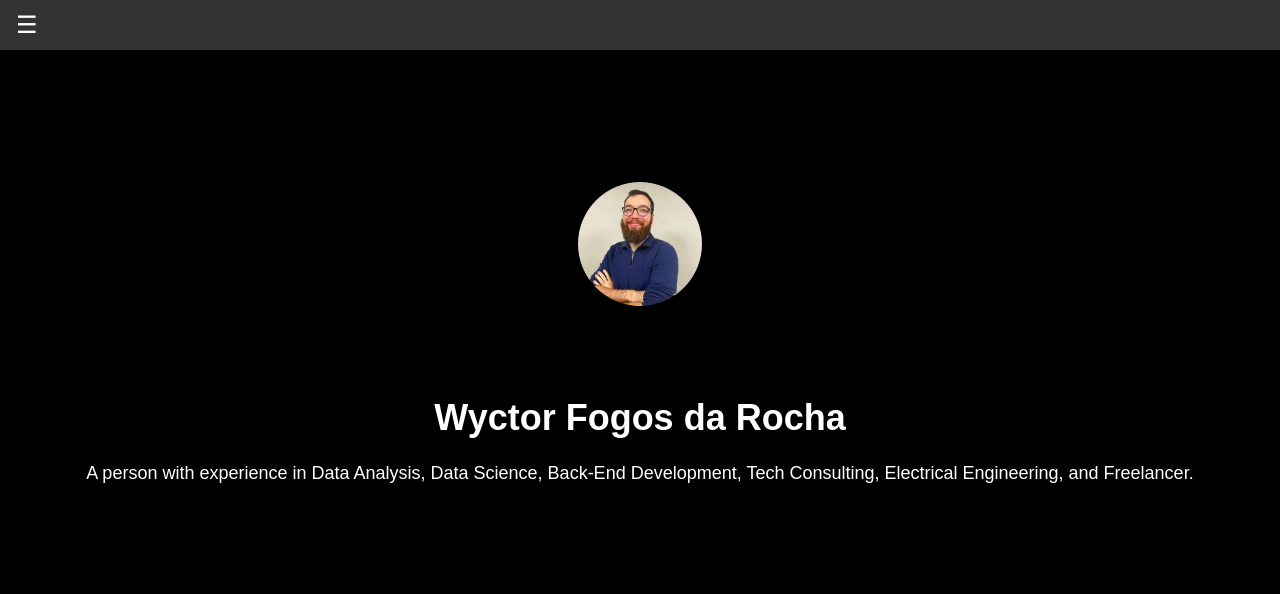
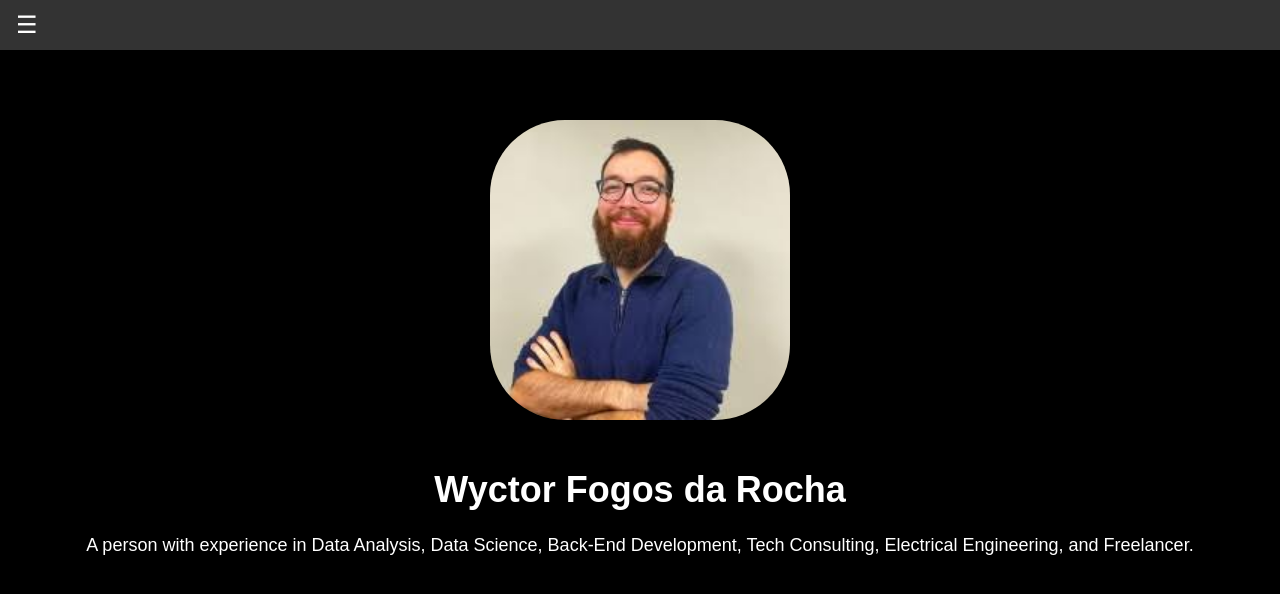
Before and after one commit to wyctorfogos/portifolio-web-site, a plain HTML site: page public/src/views/index.html in a window 1280 px wide. Drawn offline with Linux system fonts and the light colour scheme.

Commit message:
perf: Taking out the padding config from the main page

```diff
--- a/public/src/styles/styles.css
+++ b/public/src/styles/styles.css
@@ -79,7 +79,11 @@ body {
 }
 
 .photo {
-    border-radius: 50%;
-    padding: 5%;
-    width: 10%;
+    border-radius: 25%;
+    width: 300px;
+    height: 300px;
+    margin-bottom: 20px;
+    text-align: justify;
+    color: #ffffff;
+    font-size: large;
 }
```
